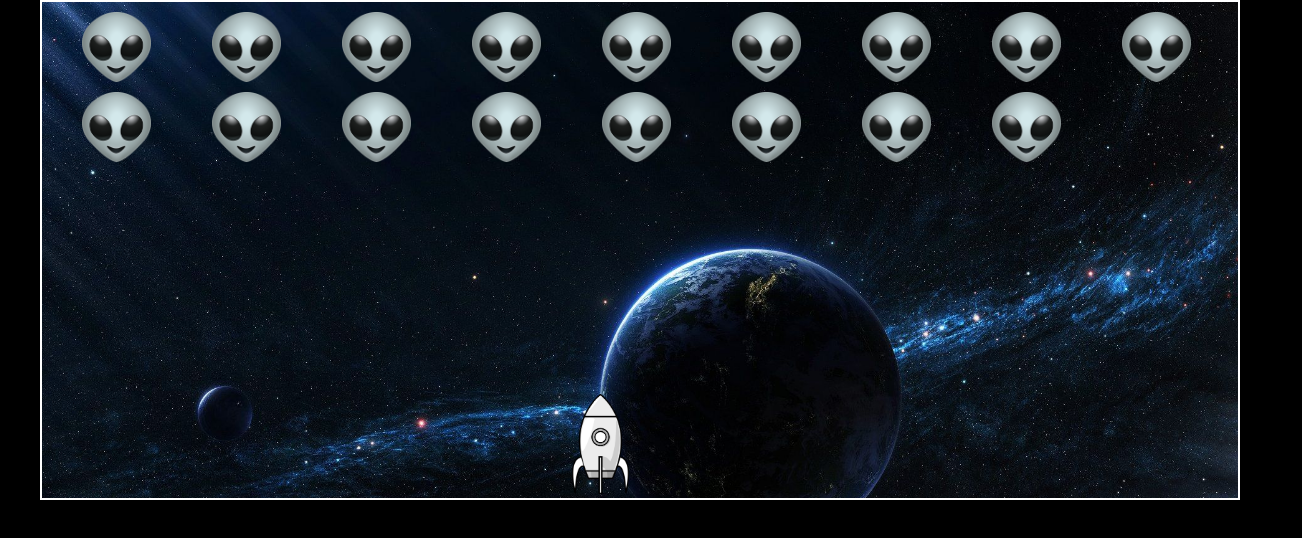
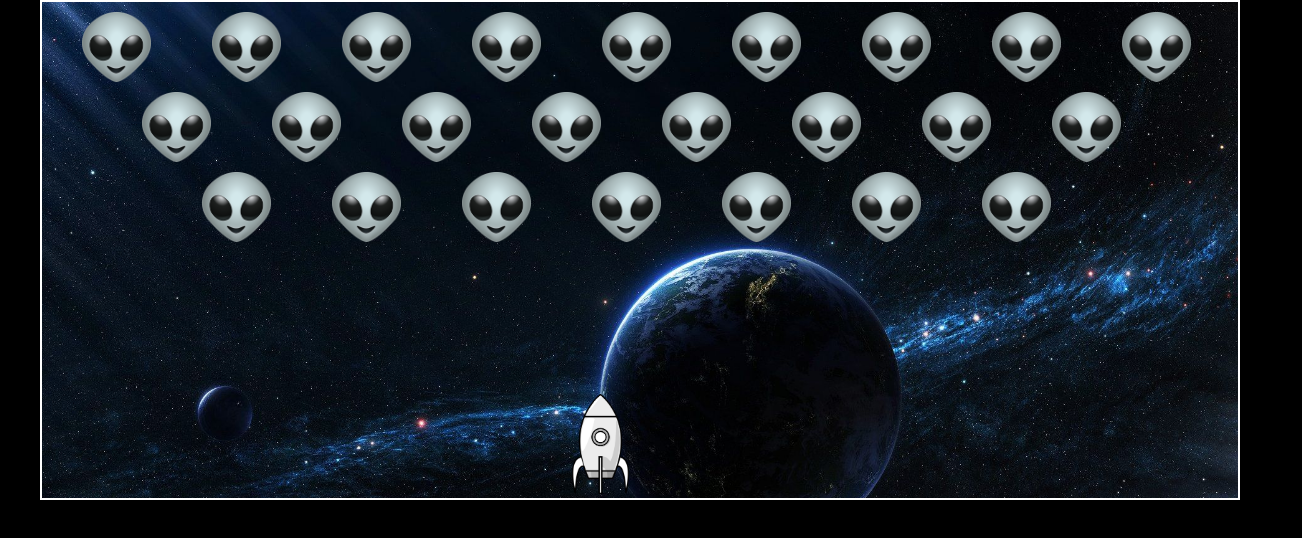
Before and after one commit to SunnyAjimalJS/Space-Invaders, a plain HTML site: page index.html in a window 1280 px wide. Shown: the part 106-644 px from the top of the page, 1302 px wide, since content can reach past the window. Drawn offline with nearby package versions, Linux system fonts and the light colour scheme.

Commit message:
added more aliens

```diff
--- a/index.html
+++ b/index.html
@@ -30,9 +30,19 @@
                 <div class="alien"></div>
                 <div class="alien"></div>
                 <div class="alien"></div>
+                <div class="aliens3">
+                    <div class="alien"></div>
+                    <div class="alien"></div>
+                    <div class="alien"></div>
+                    <div class="alien"></div>
+                    <div class="alien"></div>
+                    <div class="alien"></div>
+                    <div class="alien"></div>
+                </div>
+                <div id="missiles"></div>
             </div>
 
-            <div id="missiles"></div>
+
     </section>
     <script src="app.js"></script>
 </body>
--- a/styles.scss
+++ b/styles.scss
@@ -70,6 +70,14 @@ div {
 .aliens2 {
     height: 500px;
     width: 1200px;
+    padding: 60px;
+}
+
+.aliens3 {
+    height: 500px;
+    width: 1200px;
+    padding: 60px;
+
 }
 
 .missile{
```
Also changed, not shown: styles.css, 1 other file.
